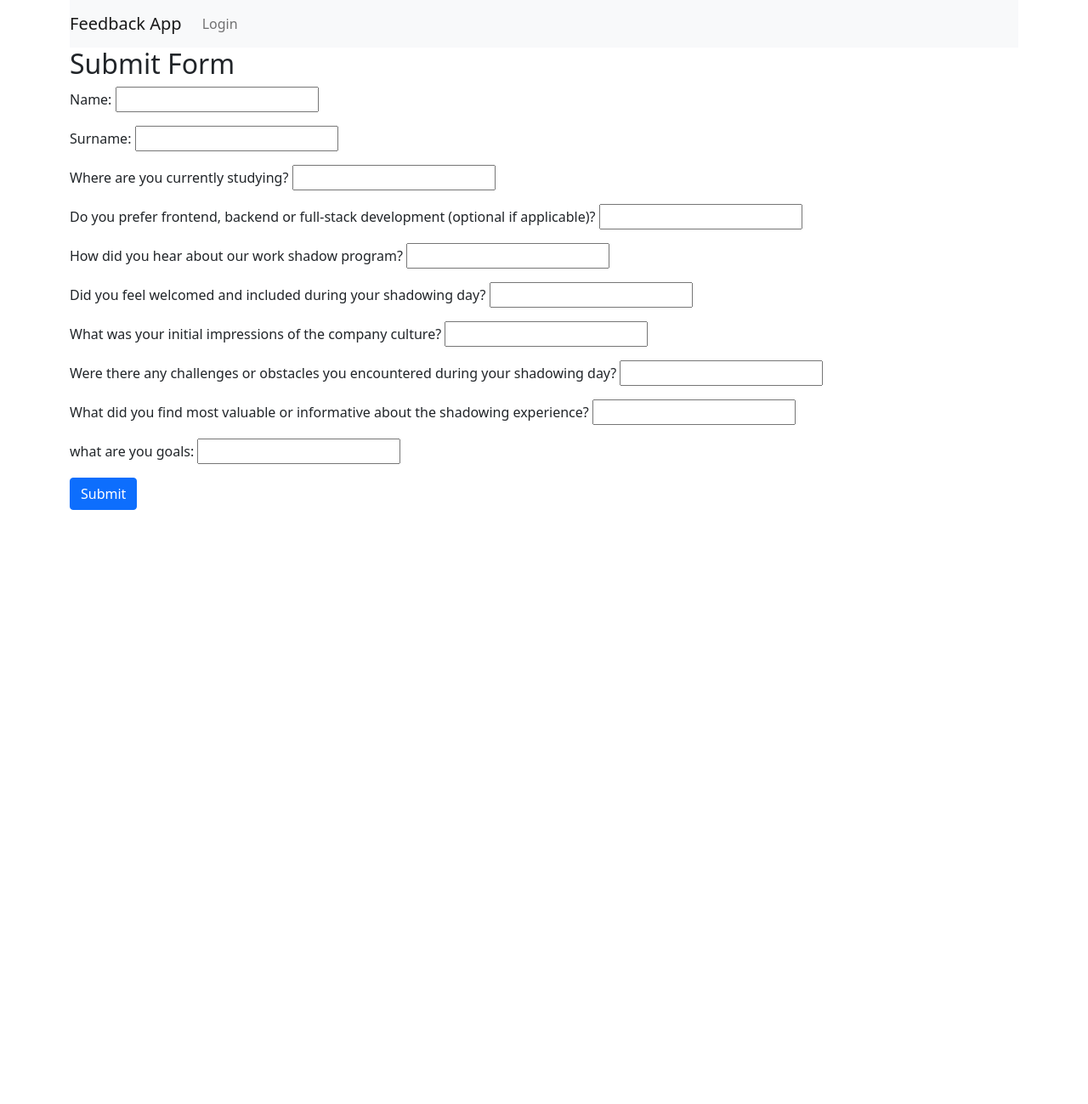
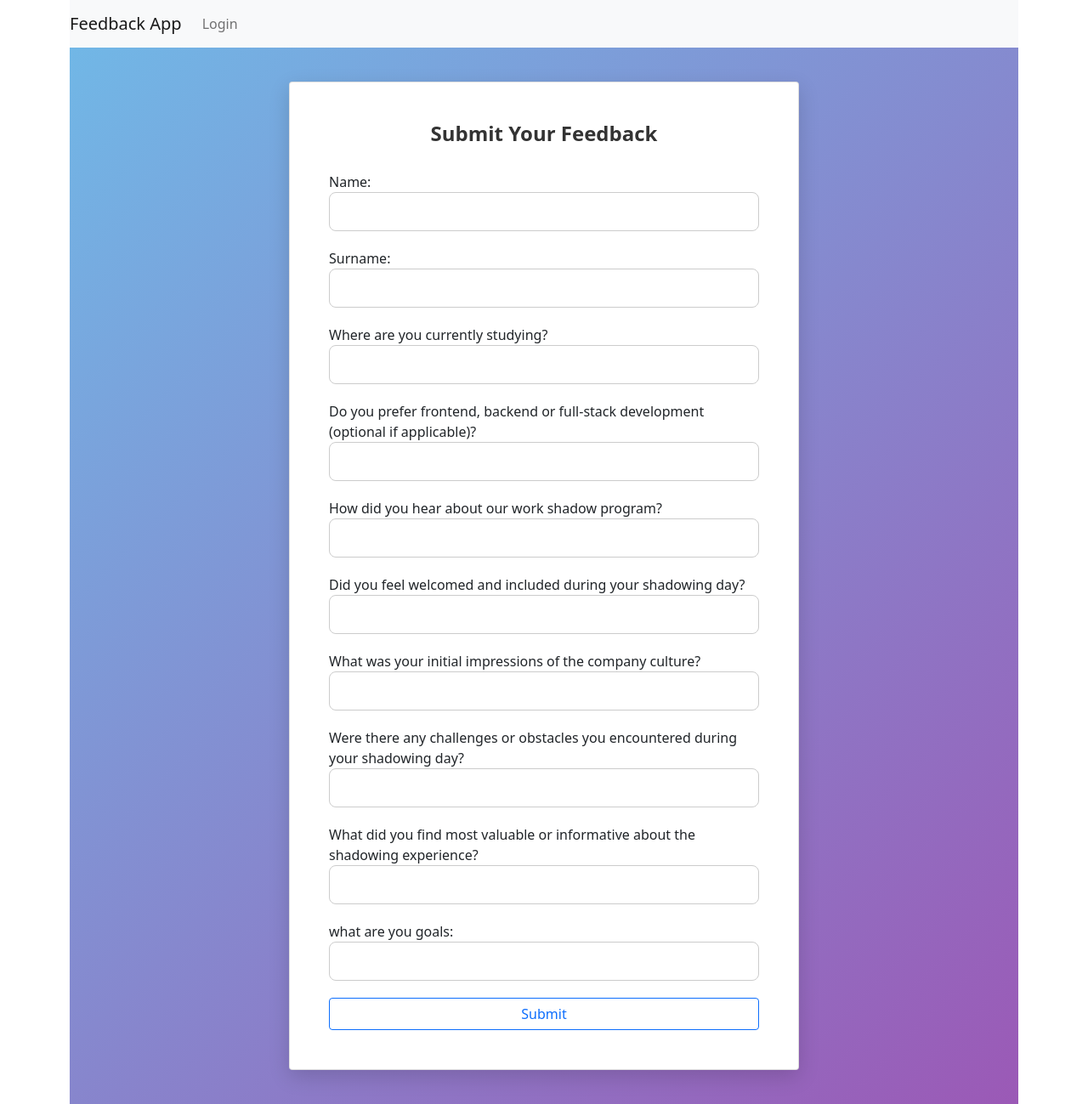
Before and after one commit to krellC137/ShadowerReview, a Django app: page /feedback/form/ in a window 1280 px wide. Shown: the whole page at 85% size. Before the commit the page ends 600 px from the top, so only its background shows below. Run offline with Django 5.2, Linux system fonts and the light colour scheme; data comes from the database, SQL or seed files in the repository; both versions use the stored data as it was after the commit.

Commit message:
updated the form look

```diff
--- a/feedback_app/feedback/static/css/styles.css
+++ b/feedback_app/feedback/static/css/styles.css
@@ -1,33 +1,103 @@
-/* Custom styling for the login form */
-.card {
-    border-radius: 10px;
-    box-shadow: 0 4px 8px rgba(0, 0, 0, 0.1);
-    padding: 20px;
+/* General page styling */
+body {
+    background-color: #f4f6f9;
+    font-family: 'Arial', sans-serif;
+    margin: 0;
+    padding: 0;
 }
 
+/* Form container styling */
+.form-container {
+    display: flex;
+    justify-content: center;
+    align-items: center;
+    min-height: 100vh;
+    padding: 20px;
+    background: linear-gradient(135deg, #71b7e6, #9b59b6);
+}
+
+/* Card styling */
+.card {
+    max-width: 600px;
+    width: 100%;
+    background-color: #fff;
+    border-radius: 12px;
+    box-shadow: 0 8px 24px rgba(0, 0, 0, 0.15);
+    padding: 30px;
+    margin: 20px;
+    transition: transform 0.3s ease;
+}
+
+.card:hover {
+    transform: translateY(-10px);
+}
+
+/* Heading styling */
 .card-body h2 {
-    font-weight: 600;
+    font-weight: bold;
+    font-size: 24px;
+    color: #333;
+    margin-bottom: 30px;
+    text-align: center;
+}
+
+/* Form Group styling */
+.form-group {
     margin-bottom: 20px;
 }
 
-.form-control {
-    border-radius: 5px;
-    height: 45px;
+/* Input and Textarea styling */
+input[type="text"], textarea, select {
+    width: 100%;
+    padding: 10px;
+    border-radius: 8px;
+    border: 1px solid #ccc;
     font-size: 16px;
+    box-sizing: border-box;
+    transition: border 0.3s ease;
 }
 
+input[type="text"]:focus, textarea:focus, select:focus {
+    border-color: #0A5199;
+    outline: none;
+}
+
+/* Button styling */
 .btn-block {
-    background-color: #0A5199; /* Use the same blue color as in the image */
+    background-color: #0A5199;
+    color: #fff;
     border: none;
     font-size: 18px;
-    padding: 10px;
-    border-radius: 5px;
+    padding: 12px;
+    border-radius: 8px;
+    cursor: pointer;
+    width: 100%;
+    transition: background-color 0.3s ease, transform 0.3s ease;
 }
 
 .btn-block:hover {
-    background-color: #063e73; /* Darker blue on hover */
+    background-color: #063e73;
+    transform: translateY(-3px);
 }
 
-img {
-    margin-bottom: 20px;
+/* Mobile responsiveness */
+@media (max-width: 768px) {
+    .card {
+        padding: 20px;
+    }
+
+    .card-body h2 {
+        font-size: 22px;
+        margin-bottom: 20px;
+    }
+
+    input[type="text"], textarea, select {
+        font-size: 14px;
+        padding: 10px;
+    }
+
+    .btn-block {
+        font-size: 16px;
+        padding: 10px;
+    }
 }
--- a/feedback_app/feedback/templates/feedback/form.html
+++ b/feedback_app/feedback/templates/feedback/form.html
@@ -1,10 +1,32 @@
 {% extends 'feedback/base.html' %}
 
 {% block content %}
-    <h2>Submit Form</h2>
-    <form method="post">
-        {% csrf_token %}
-        {{ form.as_p }}
-        <button type="submit" class="btn btn-primary">Submit</button>
-    </form>
+<div class="form-container">
+    <div class="card">
+        <div class="card-body">
+            <h2>Submit Your Feedback</h2>
+            <form method="post">
+                {% csrf_token %}
+                <div class="form-group">
+                    {{ form.name.label_tag }}
+                    {{ form.name }}
+                </div>
+                <div class="form-group">
+                    {{ form.surname.label_tag }}
+                    {{ form.surname }}
+                </div>
+                <!-- Loop through dynamically generated fields -->
+                {% for field in form %}
+                    {% if field.name not in 'name surname' %}
+                        <div class="form-group">
+                            {{ field.label_tag }}
+                            {{ field }}
+                        </div>
+                    {% endif %}
+                {% endfor %}
+                <button type="submit" class="btn btn-block btn-outline-primary">Submit</button>
+            </form>
+        </div>
+    </div>
+</div>
 {% endblock %}
```
Also changed, not shown: feedback_app/db.sqlite3.
